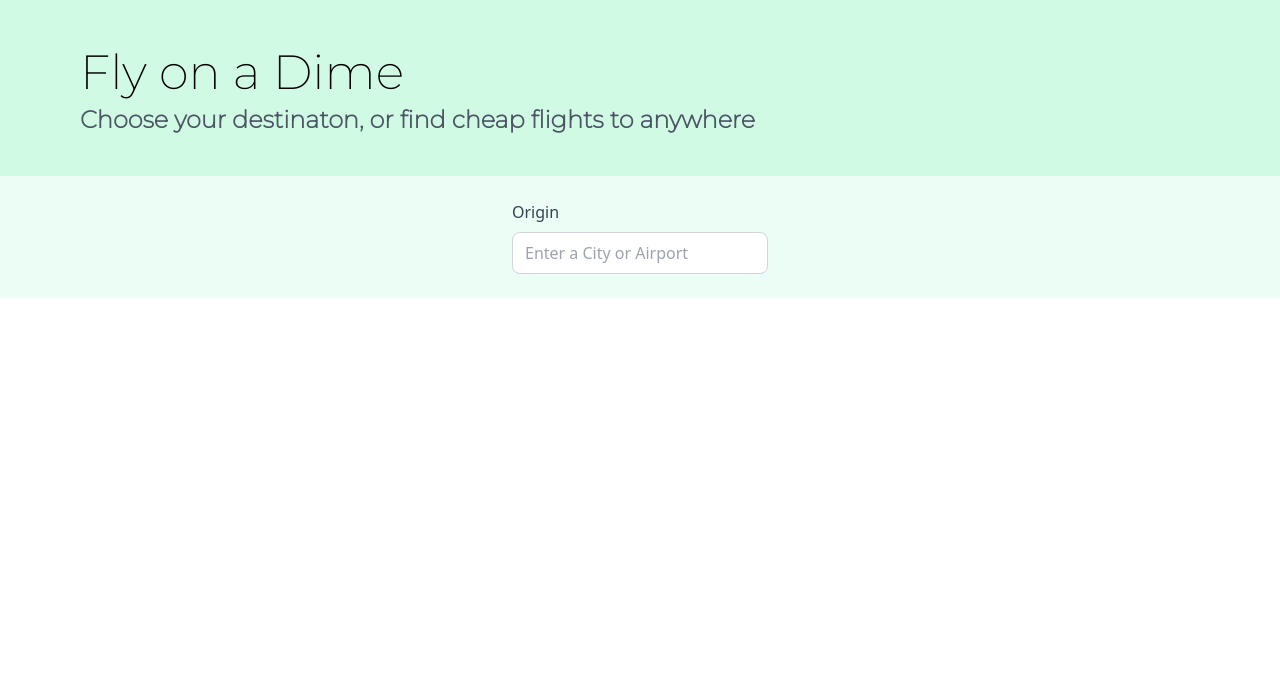
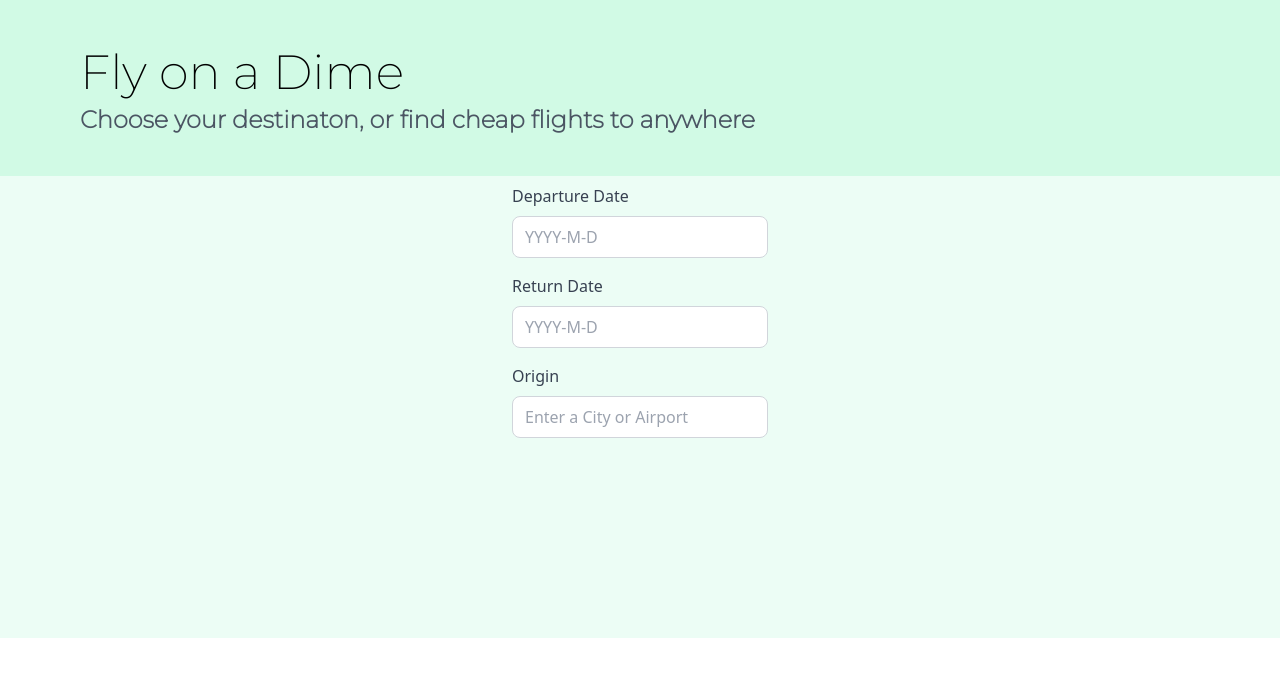
Before and after one commit to kerryhannigan/travel-app, a React (Create React App) app: page / in a window 1280 px wide. Shown: the top 676 px of the page. Built offline with nearby package versions, Linux system fonts and the light colour scheme.

Commit message:
Integrated Priceline API in place of SkyScanner, added Departure/Return date functionality

```diff
--- a/src/App.js
+++ b/src/App.js
@@ -25,7 +25,8 @@ class App extends Component{
       destPlaces: [],
       origPlaces: [],
       showDestinationSearch: false,
-      showButton: false
+      showButton: false,
+      selected: ''
     }
   }
 
@@ -51,27 +52,25 @@ class App extends Component{
       })
 
       this.timeout = setTimeout(() => {
-          var url = `https://skyscanner-skyscanner-flight-search-v1.p.rapidapi.com/apiservices/autosuggest/v1.0/US/USD/en-US/`
+          var url = `https://priceline-com-provider.p.rapidapi.com/v1/flights/locations`
           if (this.state.origin.length > 0) {
               axios.get(url,
                   {
                       params: {
-                          query: this.state.origin
+                          name: this.state.origin
                       },
                       headers: {
-                          'x-rapidapi-host': 'skyscanner-skyscanner-flight-search-v1.p.rapidapi.com',
+                          'x-rapidapi-host': 'priceline-com-provider.p.rapidapi.com',
                           'x-rapidapi-key': `${process.env.REACT_APP_API_KEY}`
                       }
                   })
                   .then(res => {
                       const origPlaces = res.data;
-                      let temp = [];
                       let originNames = [];
                       let originCodes = [];
-                      for (let i = 0; i < origPlaces.Places.length; i++) {
-                          temp = Object.values(origPlaces.Places[i]);
-                          originNames[i] = temp[1];
-                          originCodes[i] = temp[0];
+                      for (let i = 0; i < origPlaces.length; i++) {
+                          originNames[i] = origPlaces[i].itemName;
+                          originCodes[i] = origPlaces[i].id;
                       }
                       this.setState({ originNames });
                       this.setState({ originCodes });
@@ -90,31 +89,25 @@ class App extends Component{
       })
 
       this.timeout = setTimeout(() => {
-          var url = `https://skyscanner-skyscanner-flight-search-v1.p.rapidapi.com/apiservices/autosuggest/v1.0/US/USD/en-US/`
-          if (this.state.destination.length > 0) {
+        var url = `https://priceline-com-provider.p.rapidapi.com/v1/flights/locations`
+        if (this.state.origin.length > 0) {
             axios.get(url,
                 {
                     params: {
-                          query: this.state.destination
+                        name: this.state.origin
                     },
                     headers: {
-                          'x-rapidapi-host': 'skyscanner-skyscanner-flight-search-v1.p.rapidapi.com',
+                        'x-rapidapi-host': 'priceline-com-provider.p.rapidapi.com',
                         'x-rapidapi-key': `${process.env.REACT_APP_API_KEY}`
                     }
                 })
                 .then(res => {
                     const destPlaces = res.data;
-                      let temp2 = [];
                     let destinationNames = [];
                     let destinationCodes = [];
-                      if (event.target.value.toLowerCase() === 'anywhere')
-                      {
-                          destinationNames.push('Anywhere')
-                      }
-                      for (let i = 0; i < destPlaces.Places.length; i++) {
-                          temp2 = Object.values(destPlaces.Places[i]);
-                          destinationNames[i] = temp2[1];
-                          destinationCodes[i] = temp2[0];
+                    for (let i = 0; i < destPlaces.length; i++) {
+                        destinationNames[i] = destPlaces[i].itemName;
+                        destinationCodes[i] = destPlaces[i].id;
                     }
                       this.setState({ destinationNames });
                       this.setState({ destinationCodes });
@@ -168,13 +161,6 @@ class App extends Component{
               }
           }
       }
-      else
-      {
-          this.setState({
-              destinationCode: 'anywhere',
-              showButton: true,
-          })
-      }
       if (event.target.value === '')
       {
           this.setState({
@@ -185,12 +171,20 @@ class App extends Component{
 
 
   handleSubmit = (event) => {
-      var url = `https://skyscanner-skyscanner-flight-search-v1.p.rapidapi.com/apiservices/browsequotes/v1.0/US/USD/en-US/${this.state.originCode}/${this.state.destinationCode}/anytime`
+      var url = `https://priceline-com-provider.p.rapidapi.com/v1/flights/search`
       axios.get(url,
       {
         headers: {
-              'x-rapidapi-host': 'skyscanner-skyscanner-flight-search-v1.p.rapidapi.com',
-              'x-rapidapi-key': `${process.env.REACT_APP_API_KEY}`
+            'x-rapidapi-host': 'priceline-com-provider.p.rapidapi.com',
+            'x-rapidapi-key': 'ff58f5859cmsh50b8a3f16203297p1131d0jsn69e3d1cab9bc'
+        },
+        params: {
+            sort_order: 'PRICE',
+            location_departure: this.state.originCode,
+            date_departure: '2021-12-03',
+            class_type: 'ECO',
+            location_arrival: this.state.destinationCode,
+            itinerary_type: 'ONE_WAY',
         }
       })
       .then(res => {
@@ -201,11 +195,9 @@ class App extends Component{
       event.preventDefault();
   }
 
-
   render() {
     return (
-      <div className="App">
-      <div className="content">
+        <div>
         <Header />
         <Form
             handleOriginChange={this.handleOriginChange}
@@ -228,7 +220,6 @@ class App extends Component{
             showButton={this.state.showButton}
         />
         </div>
-    </div>
     );
   }
 }
--- a/src/CSS/index.css
+++ b/src/CSS/index.css
@@ -13,3 +13,27 @@
 .btn-blue:hover {
 @apply bg-blue-700;
 }
+
+input {
+    padding-left: 0.75rem/* 12px */;
+    padding-right: 0.75rem/* 12px */;
+    padding-top: 0.5rem/* 8px */;
+    padding-bottom: 0.5rem/* 8px */;
+    border-radius: 0.5rem/* 8px */;
+    border-width: 1px;
+    --tw-border-opacity: 1;
+    border-color: rgba(209, 213, 219, var(--tw-border-opacity));
+    outline: 2px solid transparent;
+    outline-offset: 2px;
+    width: 100%;
+}
+
+input:focus {
+    outline: 2px solid transparent;
+    outline-offset: 2px;
+    --tw-ring-offset-shadow: var(--tw-ring-inset) 0 0 0 var(--tw-ring-offset-width) var(--tw-ring-offset-color);
+    --tw-ring-shadow: var(--tw-ring-inset) 0 0 0 calc(2px + var(--tw-ring-offset-width)) var(--tw-ring-color);
+    box-shadow: var(--tw-ring-offset-shadow), var(--tw-ring-shadow), var(--tw-shadow, 0 0 #0000);
+    --tw-ring-opacity: 1;
+    --tw-ring-color: rgba(229, 231, 235, var(--tw-ring-opacity));
+}
--- a/src/Components/Form.js
+++ b/src/Components/Form.js
@@ -1,4 +1,6 @@
 import React, { Component } from 'react';
+import DayPickerInput from 'react-day-picker/DayPickerInput';
+import 'react-day-picker/lib/style.css';
 import '../CSS/index.css';
 
 export class Form extends Component {
@@ -9,7 +11,23 @@ export class Form extends Component {
             className="bg-green-50"
             onSubmit={this.props.handleSubmit}>
                 <div className="flex justify-center">
-                <div className="py-6">
+                <div className="py-2">
+                    <div className="flex flex-col w-64 space-y-2">
+                    <label id="default" className="text-gray-700 select-none font-medium">Departure Date</label>
+                        <DayPickerInput />
+                    </div>
+                </div>
+                </div>
+                <div className="flex justify-center">
+                <div className="py-2">
+                    <div className="flex flex-col w-64 space-y-2">
+                    <label id="default" className="text-gray-700 select-none font-medium">Return Date</label>
+                        <DayPickerInput />
+                    </div>
+                </div>
+                </div>
+                <div className="flex justify-center">
+                <div className="py-2">
                     <div className="flex flex-col w-64 space-y-2">
                         <label id="default" className="text-gray-700 select-none font-medium">Origin</label>
                         <input
@@ -33,7 +51,7 @@ export class Form extends Component {
                 {
                 this.props.showDestinationSearch?
                     <div className="flex justify-center">
-                    <div className="py-6">
+                    <div className="pb-64 pt-2">
                         <div className="flex flex-col w-64 space-y-2">
                             <label id="default" className="text-gray-700 select-none font-medium">Destination</label>
                             <input
@@ -54,7 +72,9 @@ export class Form extends Component {
                         </div>
                     </div>
                     </div>
-                :null
+                :<div
+                className= "py-24">
+                </div>
                 }
                 {
                 this.props.showButton?
--- a/tailwind.config.js
+++ b/tailwind.config.js
@@ -11,5 +11,7 @@ module.exports = {
   variants: {
     extend: {},
   },
-  plugins: [],
+  plugins: [
+  ],
+  important: true,
 }
```
Also changed, not shown: package.json (+7 -0 lines), src/CSS/App.css (line endings or trailing spaces), 1 other file (tests, documents, lock files or other folders). Lines whose indentation alone changed are shown as unchanged.
